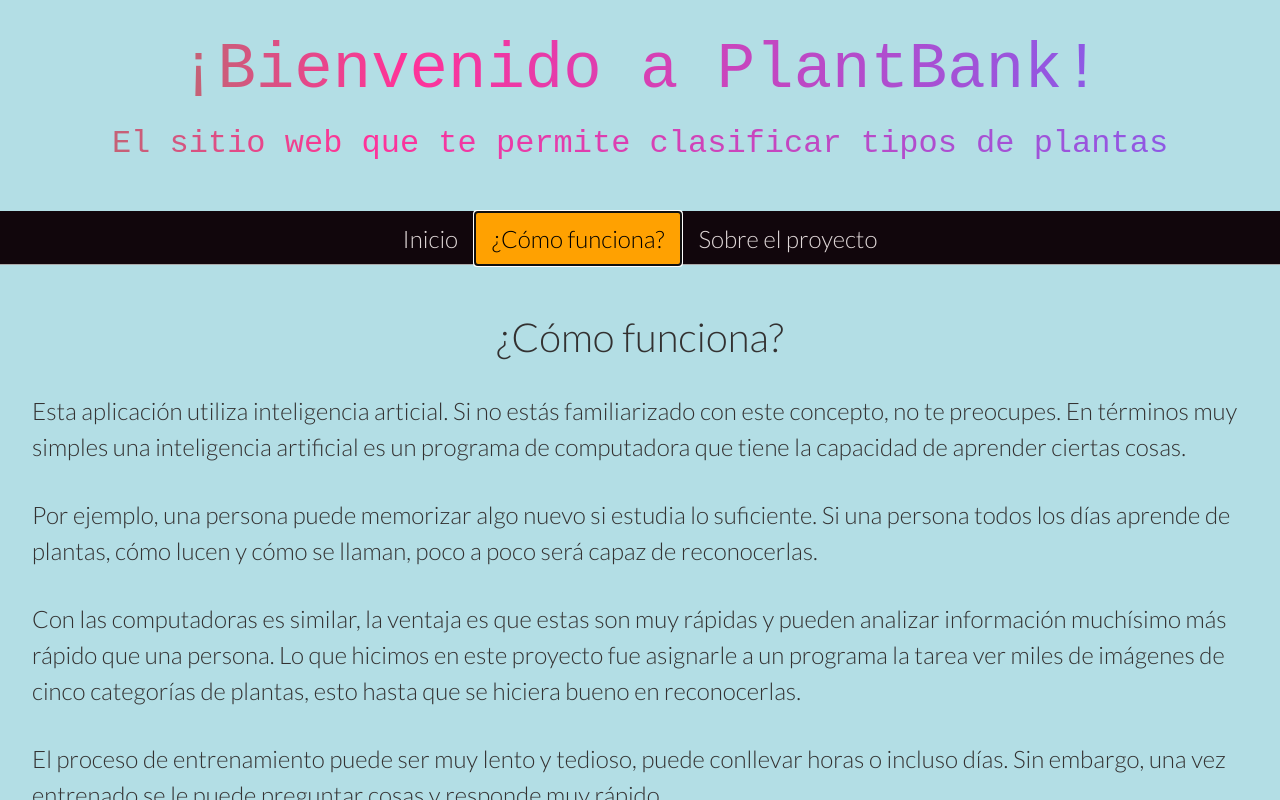
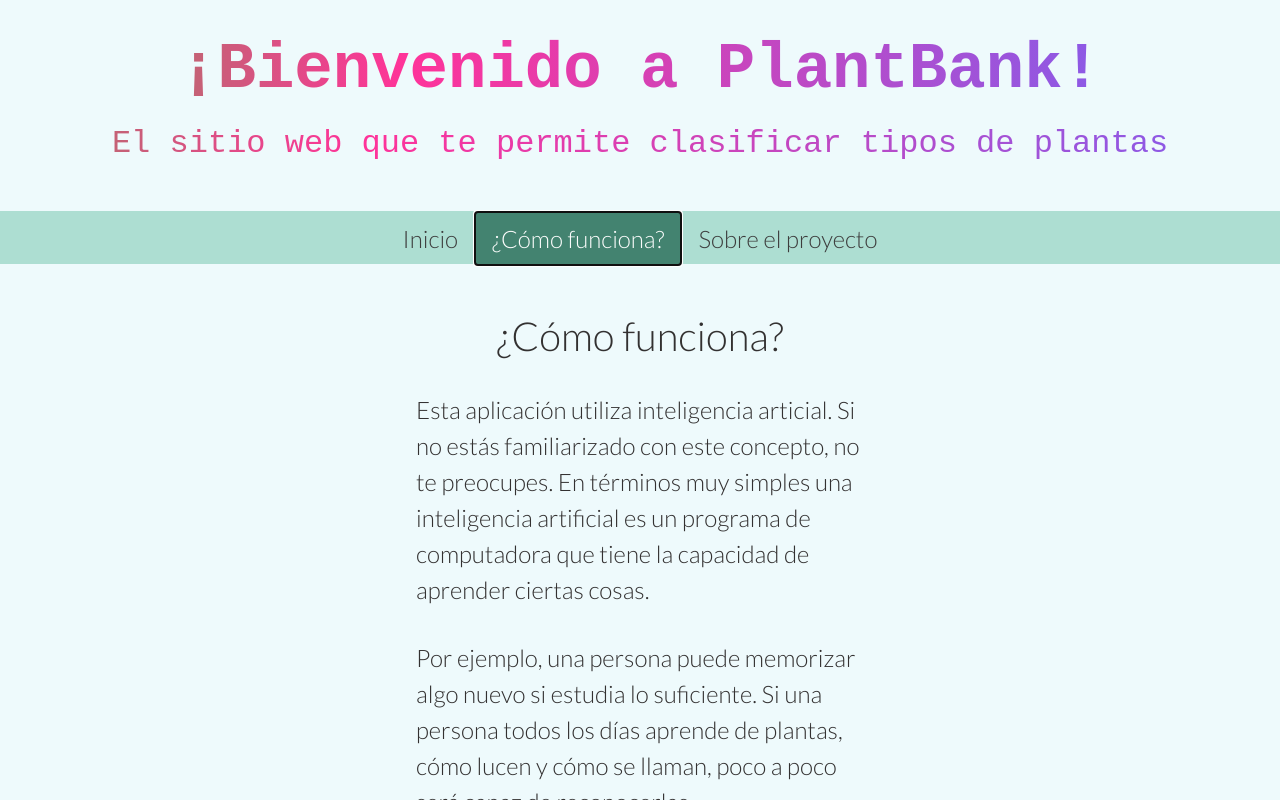
Before and after one commit to Solrak97/tf-vgg16-flowerdata, a React (Create React App) app in the folder client-app/: page / in a window 1280 px wide. Both pictures are taken after a click on the tab "¿Cómo funciona?". Shown: the top 800 px of the page. Built offline with nearby package versions, Linux system fonts and the light colour scheme.

Commit message:
fix(how): Update color pallete

```diff
--- a/client-app/src/App.css
+++ b/client-app/src/App.css
@@ -3,11 +3,12 @@
 @import url("https://fonts.googleapis.com/css2?family=Lato:wght@300&display=swap");
 
 body {
-  background-color: #b3dee5;
+  background-color: #eefafc;
   color:rgb(51, 49, 49);
   min-height: 100vh;
   font-family: "Lato", sans-serif !important;
   position: relative;
+  /* line-height: 2; */
 }
 
 body::after {
@@ -17,7 +18,7 @@ body::after {
 }
 
 .footer {
-  background-color: black;
+  background-color: rgb(27, 37, 27);
   height: 5vh;
   width: 100%;
   bottom: 0;
@@ -39,7 +40,7 @@ img {
 }
 
 .background {
-  background-color: #b3dee5;
+  background-color: #eefafc;
   /* min-height: 100vh; */
   display: flex;
   flex-direction: column;
@@ -103,6 +104,7 @@ ul.no-bullets {
 
 .main-title {
   font-size: 4rem;
+  font-weight: 700;
   margin: 0 auto;
   padding-top: 2rem;
 }
@@ -170,7 +172,11 @@ ul.no-bullets {
 }
 
 .about-container {
-  padding: 0 18rem;
+  padding: 0 24rem;
+}
+.layout-container{
+  padding: 0 24rem;
+
 }
 p {
   text-align: left;
--- a/client-app/src/Tabs.css
+++ b/client-app/src/Tabs.css
@@ -4,11 +4,11 @@
 }
 
 .react-tabs__tab-list {
-  border-bottom: 1px solid #aaa;
+  /* border-bottom: 1px solid #aaa; */
   margin: 0 0 10px;
   padding: 0;
-  background-color: #11060c;
-  color: rgb(224, 216, 216);
+  background-color: #38ac875b;
+  color: rgb(61, 61, 61);
 }
 
 .react-tabs__tab {
@@ -23,9 +23,9 @@
 }
 
 .react-tabs__tab--selected {
-  background: #ffa101;
+  background: #216650c0;
   /* border-color: #aaa; */
-  color: black;
+  color: rgb(250, 252, 251);
   /* border-radius: 5px 5px 0 0; */
 }
 
@@ -44,17 +44,17 @@
 }
 
 .card-border {
-  border: solid 5px rgb(40, 7, 82);
+  /* border: solid 5px rgb(40, 7, 82); */
   color: "black";
   width: 20%;
   height: 30vh;
   max-height: 35vh;
   overflow-y: auto;
-  background-color: rgb(224, 216, 216);
+  /* background-color: rgb(224, 216, 216); */
   border-radius: 8;
   position: relative;
   display: -webkit-inline-flex;
-  box-shadow: 10px 10px #d6dbda;
+  /* box-shadow: 10px 10px #d6dbda; */
   margin-inline-start: 30px;
   margin-top: 4vh;
 }
```
